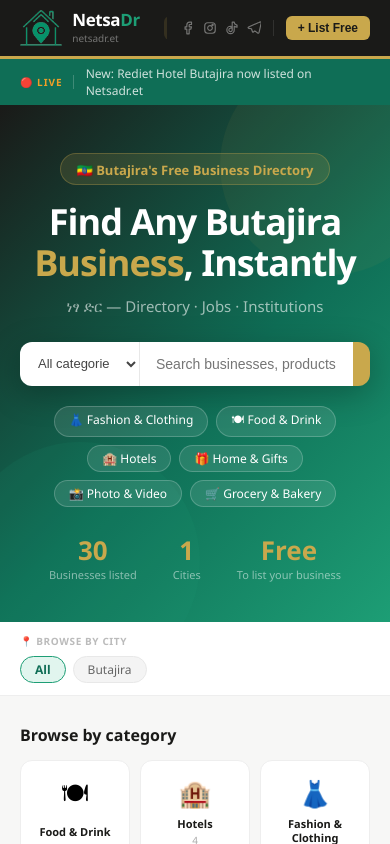
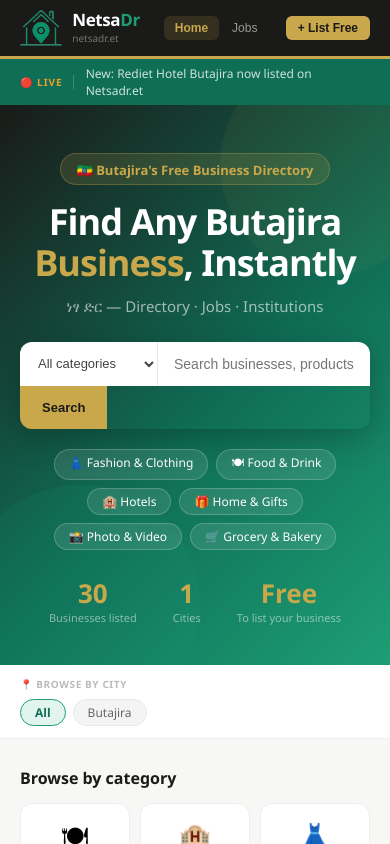
Before and after one commit to elu25/netsadr, a React (Create React App) app: page / in a window 390 px wide. Shown: the top 844 px of the page. Built offline with nearby package versions, Linux system fonts and the light colour scheme.

Commit message:
hide category grid and auto-scroll to results on filter

```diff
--- a/public/index.html
+++ b/public/index.html
@@ -21,8 +21,8 @@
       ::-webkit-scrollbar-track { background: #1A1A18; }
       ::-webkit-scrollbar-thumb { background: #C9A84C; border-radius: 3px; }
       @media (max-width: 480px) {
-        .navbar-socials { display: none; }
-        .navbar-login { display: none; }
+        .navbar-socials { display: none !important; }
+        .navbar-login { display: none !important; }
       }
     </style>
   </head>
--- a/src/pages/Home.jsx
+++ b/src/pages/Home.jsx
@@ -57,11 +57,11 @@
           </p>
 
           {/* Search */}
-          <div style={{ display: 'flex', maxWidth: 580, margin: '0 auto 20px', borderRadius: 12, overflow: 'hidden', boxShadow: '0 8px 32px rgba(0,0,0,0.25)' }}>
+          <div style={{ display: 'flex', flexWrap: 'wrap', maxWidth: 580, margin: '0 auto 20px', borderRadius: 12, overflow: 'hidden', boxShadow: '0 8px 32px rgba(0,0,0,0.25)' }}>
             <select
               value={search}
               onChange={e => setSearch(e.target.value === 'All categories' ? '' : e.target.value)}
-              style={{ background: '#fff', border: 'none', padding: '0 14px', fontSize: 13, color: '#444', minWidth: 120, borderRight: '1px solid #e8e8e8', cursor: 'pointer' }}>
+              style={{ flex: '1 1 130px', minWidth: 0, background: '#fff', border: 'none', padding: '0 14px', fontSize: 13, color: '#444', borderRight: '1px solid #e8e8e8', cursor: 'pointer' }}>
               <option value="">All categories</option>
               {CATEGORIES.map(c => <option key={c.label} value={c.label}>{c.label}</option>)}
             </select>
@@ -69,10 +69,10 @@
               value={search}
               onChange={e => setSearch(e.target.value)}
               placeholder="Search businesses, products, services…"
-              style={{ flex: 1, border: 'none', padding: '14px 16px', fontSize: 14, color: '#333', outline: 'none' }}
+              style={{ flex: '4 1 180px', minWidth: 0, border: 'none', padding: '14px 16px', fontSize: 14, color: '#333', outline: 'none' }}
             />
             <button onClick={() => document.getElementById('listings-section')?.scrollIntoView({ behavior: 'smooth' })}
-              style={{ background: C.gold, border: 'none', padding: '14px 22px', fontSize: 13, fontWeight: 700, color: C.black, cursor: 'pointer' }}>
+              style={{ flex: '0 0 auto', background: C.gold, border: 'none', padding: '14px 22px', fontSize: 13, fontWeight: 700, color: C.black, cursor: 'pointer' }}>
               Search
             </button>
           </div>
```
